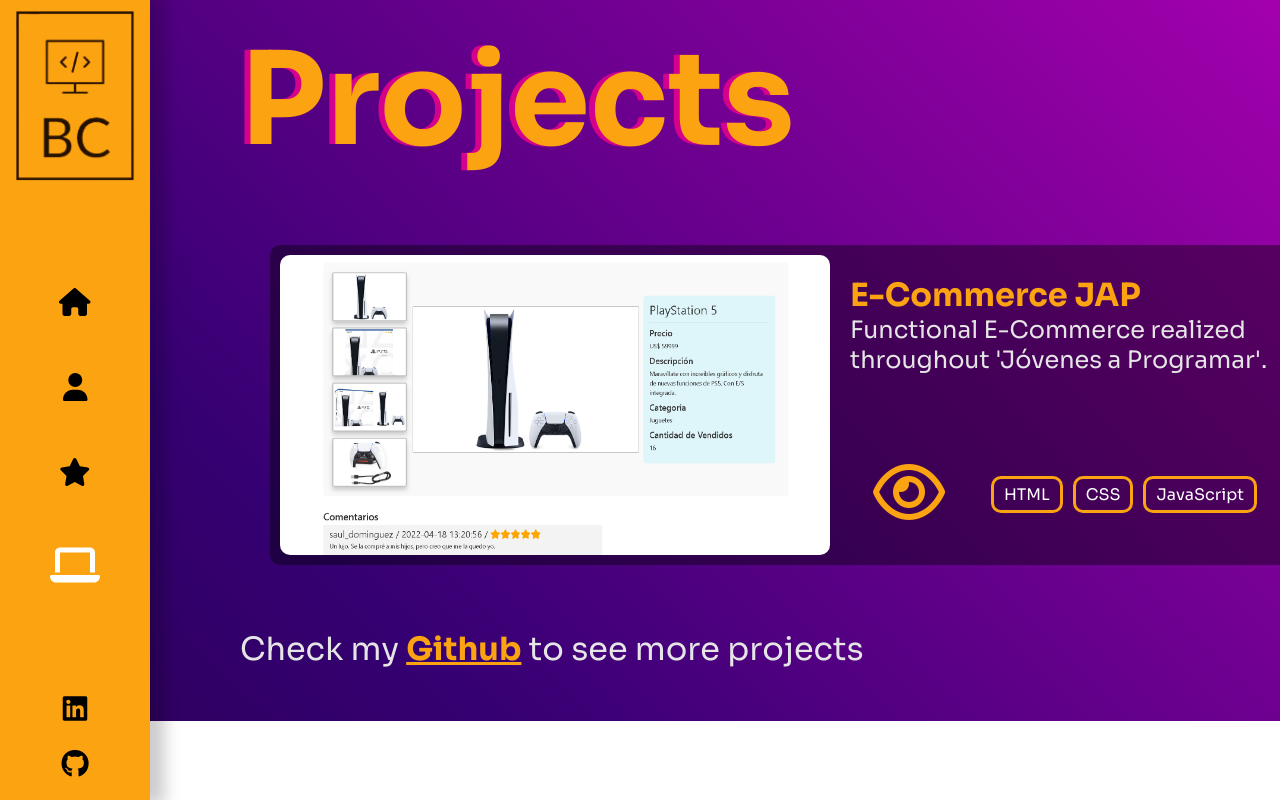
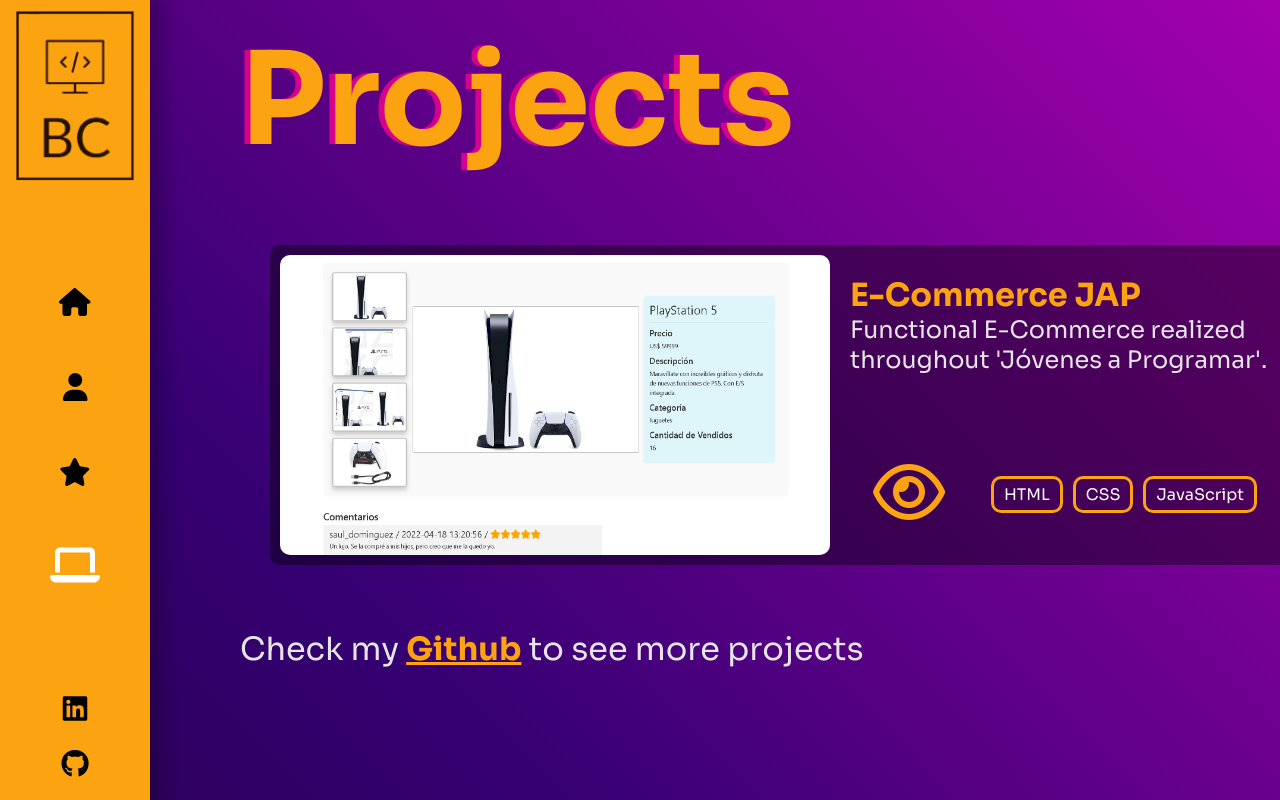
Before and after one commit to capotebr1/react-portfolio, a React (Vite) app: page /tech in a window 1280 px wide. Built offline with nearby package versions, Linux system fonts and the light colour scheme.

Commit message:
fixing app

```diff
--- a/src/App.scss
+++ b/src/App.scss
@@ -4,10 +4,10 @@
 $platinum: #e5e5e5;
 
 .App{
-    display: flex;
-    flex-direction: column;
+    overflow-y: scroll ;
+    position: absolute;
+    top: 0;
 
-    overflow-y: scroll ;
     width: 100%;
     height: 100%;
     background-size: 300%;
```
